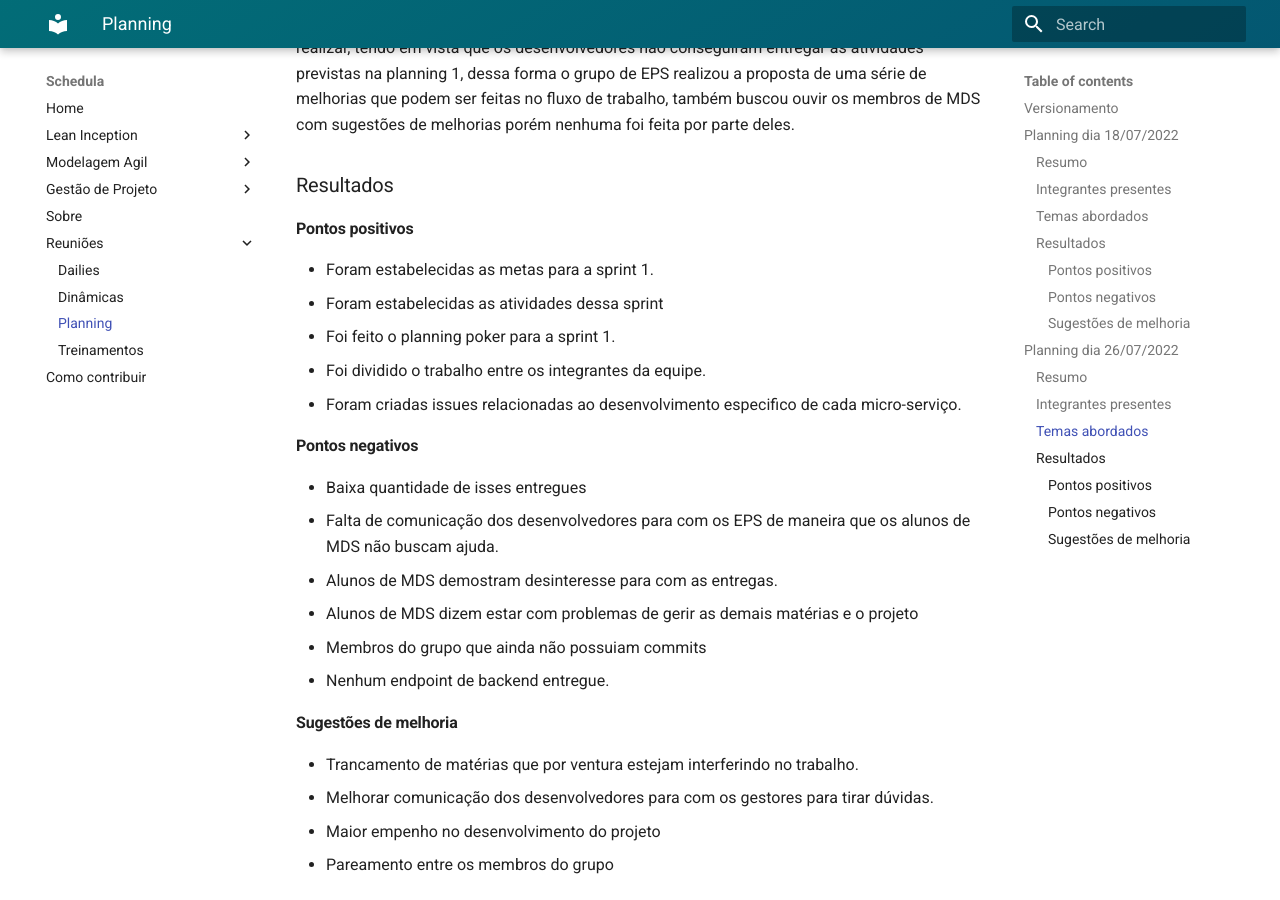
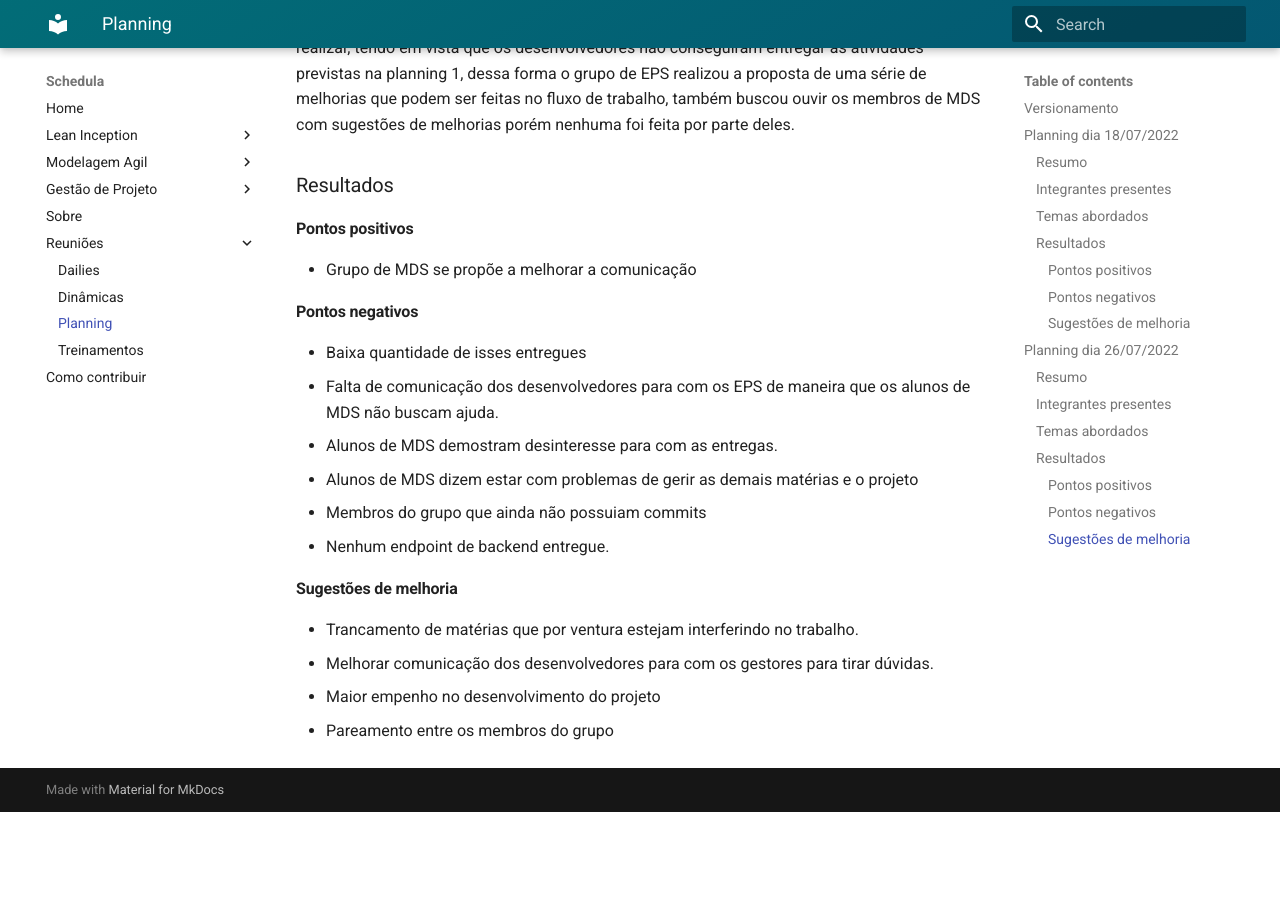
Before and after one commit to fga-eps-mds/2022-1-schedula-doc, an MkDocs documentation site: the page built from docs/Reunioes/Planning.md, in a window 1280 px wide and 900 px high, scrolled down 2162 px. Built offline with MkDocs 1.6.1 and Material for MkDocs 9.7.7, drawn with Linux system fonts in a browser that asks for light colours; after the commit the page ends 2974 px from its top, so only the background shows below that.

Commit message:
docs: atualiza planning 2

```diff
--- a/docs/Reunioes/Planning.md
+++ b/docs/Reunioes/Planning.md
@@ -79,11 +79,7 @@ sugestões de melhorias porém nenhuma foi feita por parte deles.
 
 #### Pontos positivos
 
-* Foram estabelecidas as metas para a sprint 1.
-* Foram estabelecidas as atividades dessa sprint
-* Foi feito o planning poker para a sprint 1.
-* Foi dividido o trabalho entre os integrantes da equipe.
-* Foram criadas issues relacionadas ao desenvolvimento especifico de cada micro-serviço.
+* Grupo de MDS se propõe a melhorar a comunicação
 
 #### Pontos negativos
 
```
